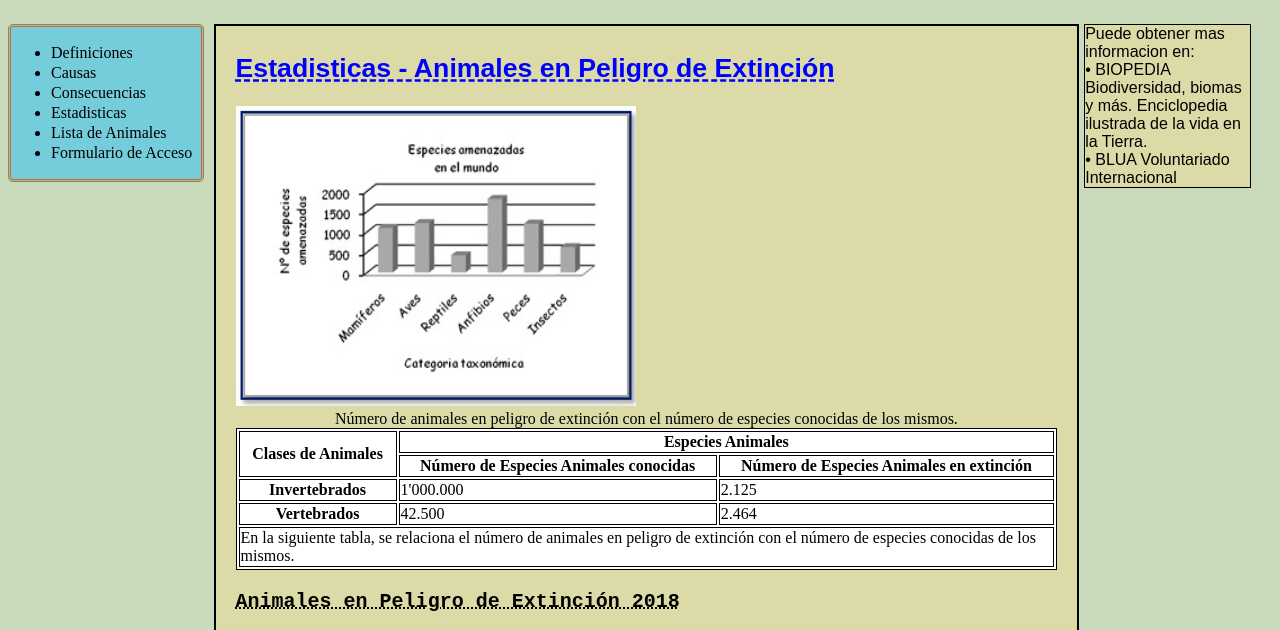
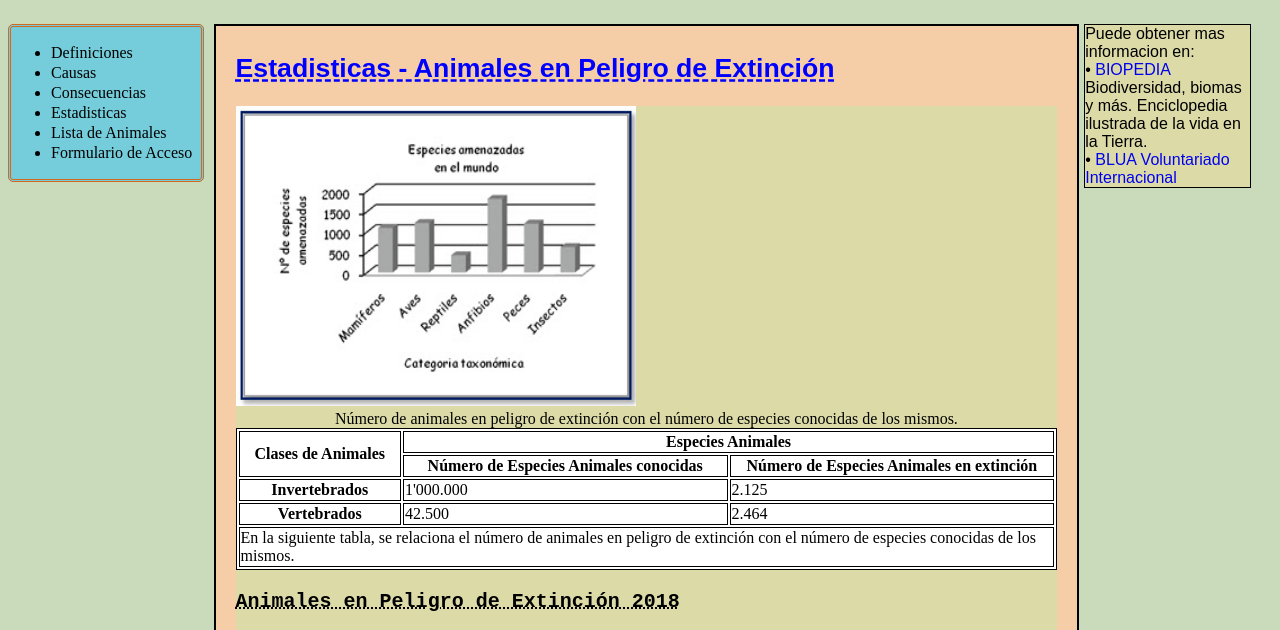
Before and after one commit to jmurillov1/Pr-ctica02---Mi-Sitio-Web-CSS-, a plain HTML site: page estadisticas.html in a window 1280 px wide. Shown: the part 103-733 px from the top of the page. Drawn offline with Linux system fonts and the light colour scheme.

Commit message:
Práctica02 - Mi Sitio Web(CSS)

```diff
--- a/css/sarticulos.css
+++ b/css/sarticulos.css
@@ -0,0 +1,3 @@
+article{
+    border: 5px solid;
+}
--- a/css/scolores.css
+++ b/css/scolores.css
@@ -4,8 +4,12 @@
 }
 
 #contenido {
+    background-color: #F5CDA7;
+    border-color: black;
+}
+
+article{
     background-color: #DCDBA8;
-    border-color: black;
 }
 
 body {
--- a/css/stables.css
+++ b/css/stables.css
@@ -3,11 +3,11 @@
     border: 1px solid;
 }
 
-col1{
+#col1{
     width: 20%;
 }
 
-col2,col3{
+#col2,#col3{
     width: 40%;
 }
 
--- a/css/stext.css
+++ b/css/stext.css
@@ -30,12 +30,8 @@ nav a {
     text-decoration-line: none;
 }
 
-a,abbr {
+a, abbr {
     text-decoration-line: none;
-}
-
-nav a:hover {
-    text-decoration-line: underline;
 }
 
 a:hover {
--- a/estadisticas.html
+++ b/estadisticas.html
@@ -143,8 +143,8 @@
     </div>
     <aside id="asi">
         Puede obtener mas informacion en: <br />
-        &#8226; BIOPEDIA Biodiversidad, biomas y más. Enciclopedia ilustrada de la vida en la Tierra. <br />
-        &#8226; BLUA Voluntariado Internacional <br />
+        &#8226;  <a href="https://www.biopedia.com/">BIOPEDIA</a> Biodiversidad, biomas y más. Enciclopedia ilustrada de la vida en la Tierra. <br />
+        &#8226; <a href="https://bluavoluntariado.org/">BLUA Voluntariado Internacional </a><br />
     </aside>
     <br />
     <footer id="ft">
```
Also changed, not shown: acerca.html (+4 -3 lines), animales.html (+3 -3 lines), causas.html (+21 -11 lines), consecuencias.html (+1 -1 lines), index.html (+2 -2 lines).
